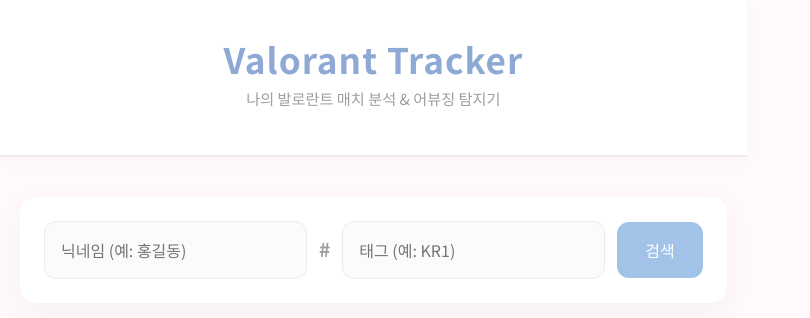
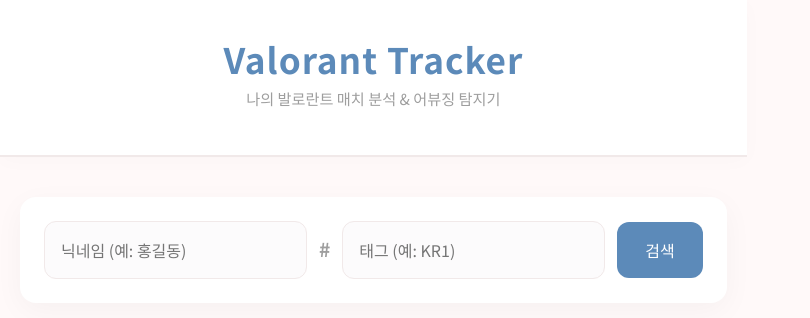
Before and after one commit to YunjaePark1204/valorant-abusing-detector-frontend, a React (Vite) app: page / in a window 1280 px wide. Shown: the top 318 px of the page, without its empty margins (0-810 px from the left). Built offline with nearby package versions, Linux system fonts and the light colour scheme.

Commit message:
Update App.css

```diff
--- a/src/App.css
+++ b/src/App.css
@@ -2,14 +2,17 @@
 
 :root {
   /* 파스텔 톤 팔레트 */
-  --bg-color: #fff9f9; /* 아주 연한 핑크베이지 배경 */
+  --bg-color: #fff9f9;
   --card-bg: #ffffff;
-  --primary-color: #a2c2e8; /* 파스텔 블루 (검색 버튼) */
-  --primary-hover: #8baad0;
-  --secondary-color: #ffb6b9; /* 파스텔 핑크 (분석 버튼) */
+
+  /* 🔹 검색 버튼 색상을 진하고 또렷한 딥 스카이 블루로 변경 */
+  --primary-color: #5c8ab9;
+  --primary-hover: #4a75a1;
+
+  --secondary-color: #ffb6b9;
   --secondary-hover: #fa9c9f;
 
-  --text-main: #5a5a5a; /* 부드러운 다크 그레이 */
+  --text-main: #5a5a5a;
   --text-muted: #9e9e9e;
   --border-color: #f1e9e9;
 
@@ -47,7 +50,7 @@
   margin: 0;
   font-size: 2.2rem;
   font-weight: 700;
-  color: #8da9d4; /* 살짝 진한 파스텔 블루 */
+  color: #5c8ab9; /* 로고 색상도 버튼과 깔맞춤하여 조금 더 진하게 */
   letter-spacing: 1px;
 }
 
@@ -95,7 +98,7 @@
 
 input:focus {
   border-color: var(--primary-color);
-  box-shadow: 0 0 0 3px rgba(162, 194, 232, 0.2);
+  box-shadow: 0 0 0 3px rgba(92, 138, 185, 0.2);
 }
 
 .hash {
```
